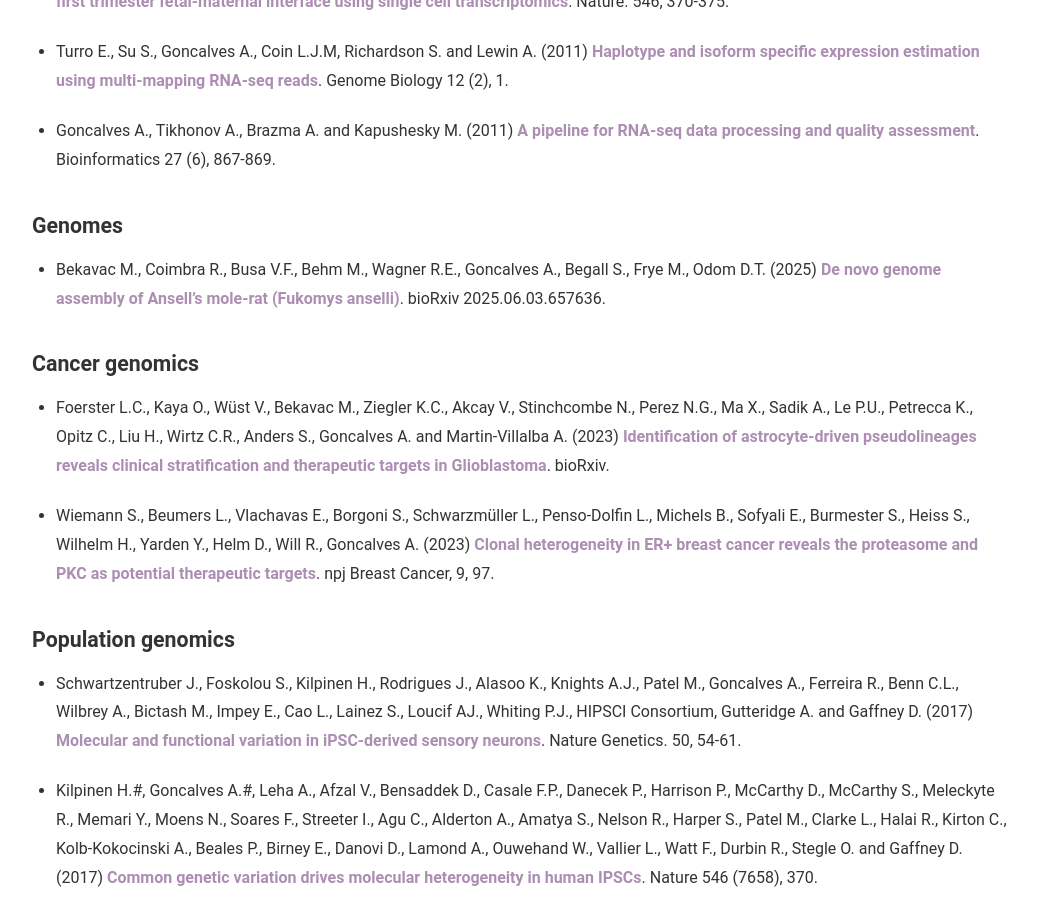
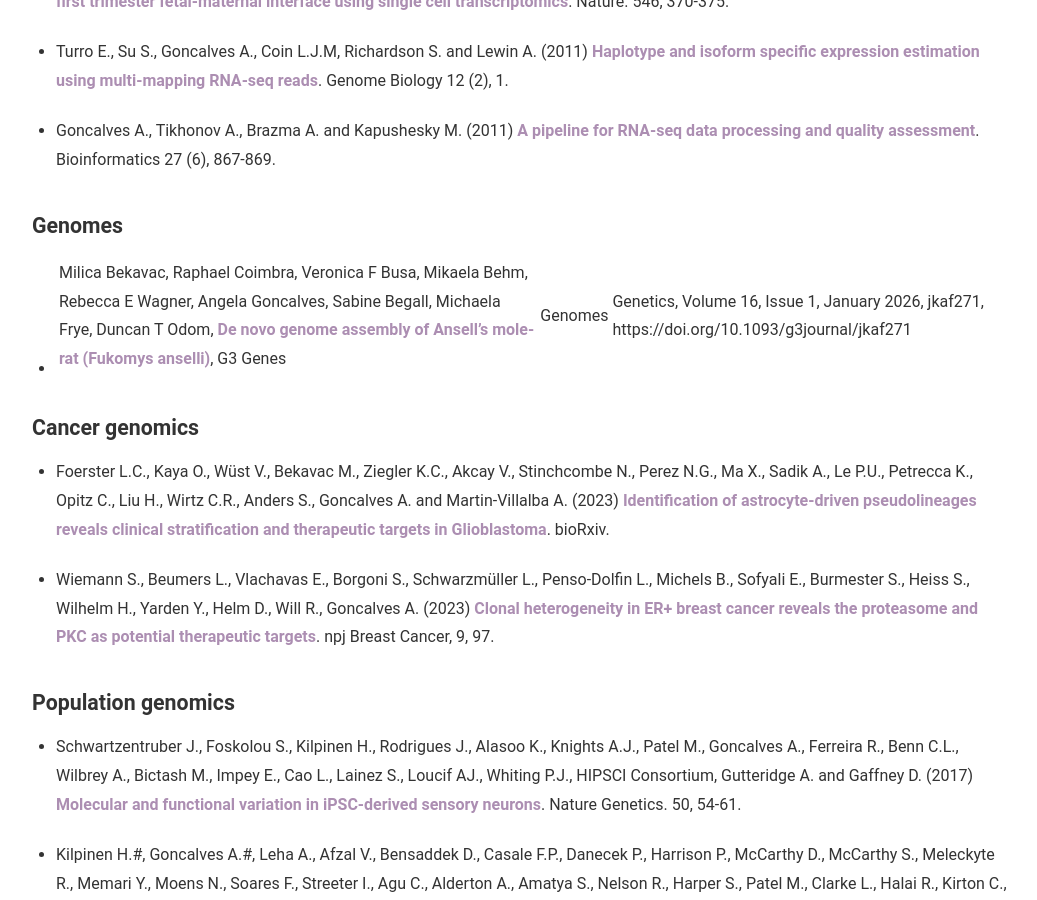
Before and after one commit to goncalves-lab/goncalves-lab.github.io, a Jekyll site: the page built from publications.md, in a window 1280 px wide and 900 px high, scrolled down 848 px. Shown: the whole window, without its empty margins (118-1155 px from the left). Built offline with Jekyll 4.4.1, drawn with Linux system fonts in a browser that asks for light colours.

Commit message:
updated publication

```diff
--- a/publications.md
+++ b/publications.md
@@ -30,7 +30,7 @@ tags: []
 
 ### Genomes
 
-* Bekavac M., Coimbra R., Busa V.F., Behm M., Wagner R.E., Goncalves A., Begall S., Frye M., Odom D.T. (2025) [De novo genome assembly of Ansell’s mole-rat (Fukomys anselli)](https://doi.org/10.1101/2025.06.03.657636). bioRxiv 2025.06.03.657636.
+* Milica Bekavac, Raphael Coimbra, Veronica F Busa, Mikaela Behm, Rebecca E Wagner, Angela Goncalves, Sabine Begall, Michaela Frye, Duncan T Odom, [De novo genome assembly of Ansell's mole-rat (Fukomys anselli)](https://doi.org/10.1093/g3journal/jkaf271), G3 Genes|Genomes|Genetics, Volume 16, Issue 1, January 2026, jkaf271, https://doi.org/10.1093/g3journal/jkaf271
 
 ### Cancer genomics
 
```
